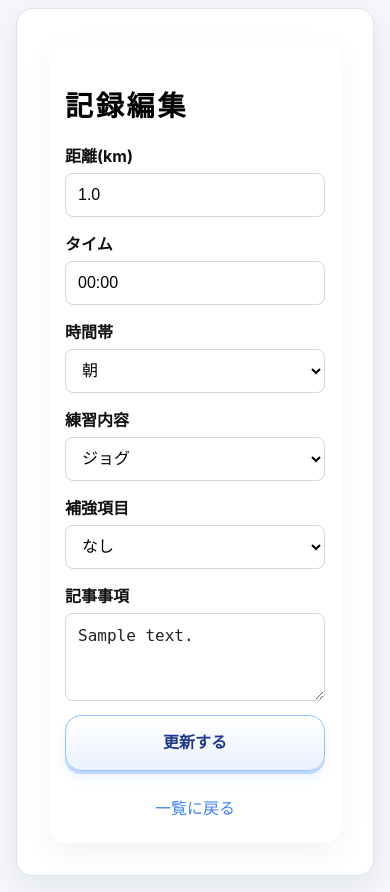
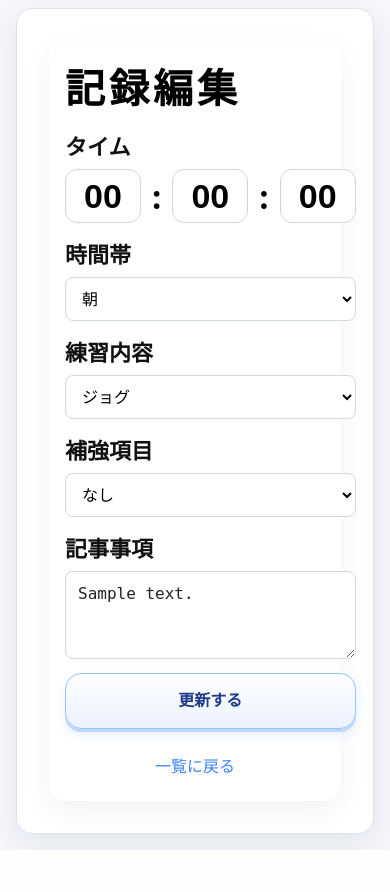
Before and after one commit to masakazu-2518/running-story-app, a Flask app: page /edit/1 in a window 390 px wide. After the commit the page ends 850 px from the top, so only its background shows below. Run offline with Flask 3, Linux system fonts and the light colour scheme; tables that the repository leaves empty hold one stand-in row (values such as "Sample post").

```diff
--- a/static/style.css
+++ b/static/style.css
@@ -1977,9 +1977,9 @@ textarea.form_input {
         min-height: 100svh;
     }
 
-    .page-title {
+    .page__title {
         margin: 0 0 16px;
-        font-size: 24px;
+        font-size: 40px;
         line-height: 1.2;
     }
 
@@ -1989,23 +1989,24 @@ textarea.form_input {
         width: 100%;
     }
 
-    .form_group {
+    .form__group {
         display: grid;
         gap: 6px;
         width: 100%;
         min-width: 0;
     }
 
-    .form_label {
+    .form__label {
         display: block;
         margin: 0;
-        font-size: 14px;
-    }
-
+        font-size: 22px;
+    }
+
+    .form__input,
+    .form__select,
+    .form_select,
     .form_input,
-    .form_select,
     textarea.form_input,
-    input[type="time"],
     input[type="number"] {
         display: block;
         width: 100%;
@@ -2020,6 +2021,23 @@ textarea.form_input {
         padding-top: 12px;
     }
 
+    .time-wrap {
+        display: flex;
+        align-items: center;
+        gap: 10px;
+    }
+
+    .time-box {
+        width: 76px;
+        height: 54px;
+        font-size: 34px;
+    }
+
+    .time-colon {
+        font-size: 34px;
+        font-weight: 700;
+    }
+
     .time-note {
         font-size: 12px;
         margin-top: 2px;
--- a/templates/edit.html
+++ b/templates/edit.html
@@ -15,15 +15,26 @@
 
             <form class="form" action="/update/{{ record['id'] }}" method="post">
                 <div class="form_group">
-                    <label class="form__label" for="distance">距離(km)</label>
-                    <input class="form_input" type="number" id="distance" name="distance" step="0.1"
-                        value="{{ record['distance'] }}" required>
-                </div>
+                    <label class="form__label">タイム</label>
 
-                <div class="form_group">
-                    <label class="form__label" for="time">タイム</label>
-                    <input class="form_input" type="text" id="time" name="time" value="{{ time_text }}"
-                        inputmode="numeric" placeholder="例：01:00:00" required>
+                    <div class="time-wrap">
+
+                        <input class="time-box" type="text" id="hour" inputmode="numeric" maxlength="2" placeholder="00"
+                            value="{{ time_text.split(':')[0] }}">
+
+                        <span class="time-colon">:</span>
+
+                        <input class="time-box" type="text" id="minute" inputmode="numeric" maxlength="2"
+                            placeholder="00" value="{{ time_text.split(':')[1] }}">
+
+                        <span class="time-colon">:</span>
+
+                        <input class="time-box" type="text" id="second" inputmode="numeric" maxlength="2"
+                            placeholder="00" value="00">
+
+                        <input type="hidden" id="time" name="time">
+
+                    </div>
                 </div>
 
                 <div class="form_group">
```
